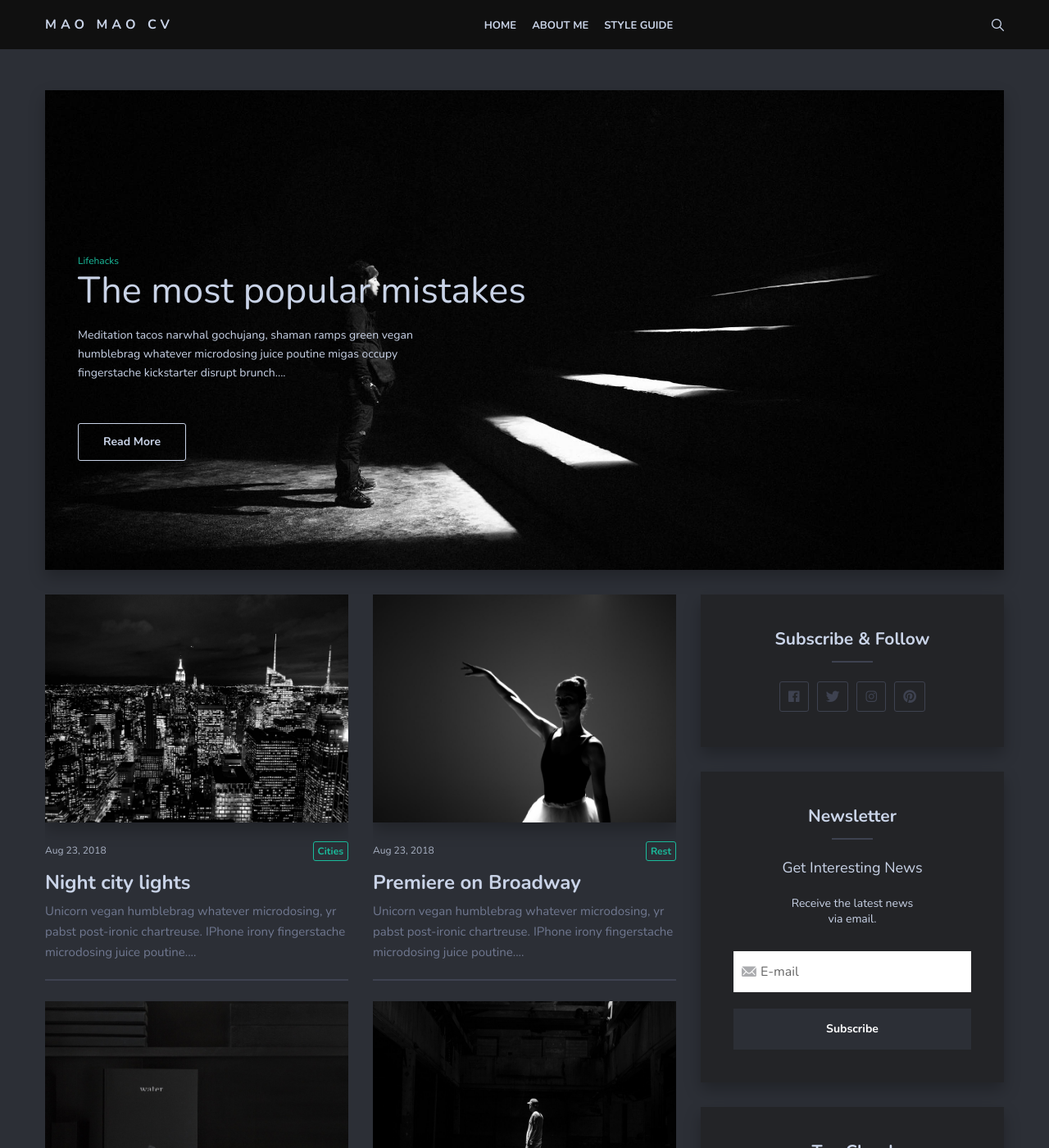
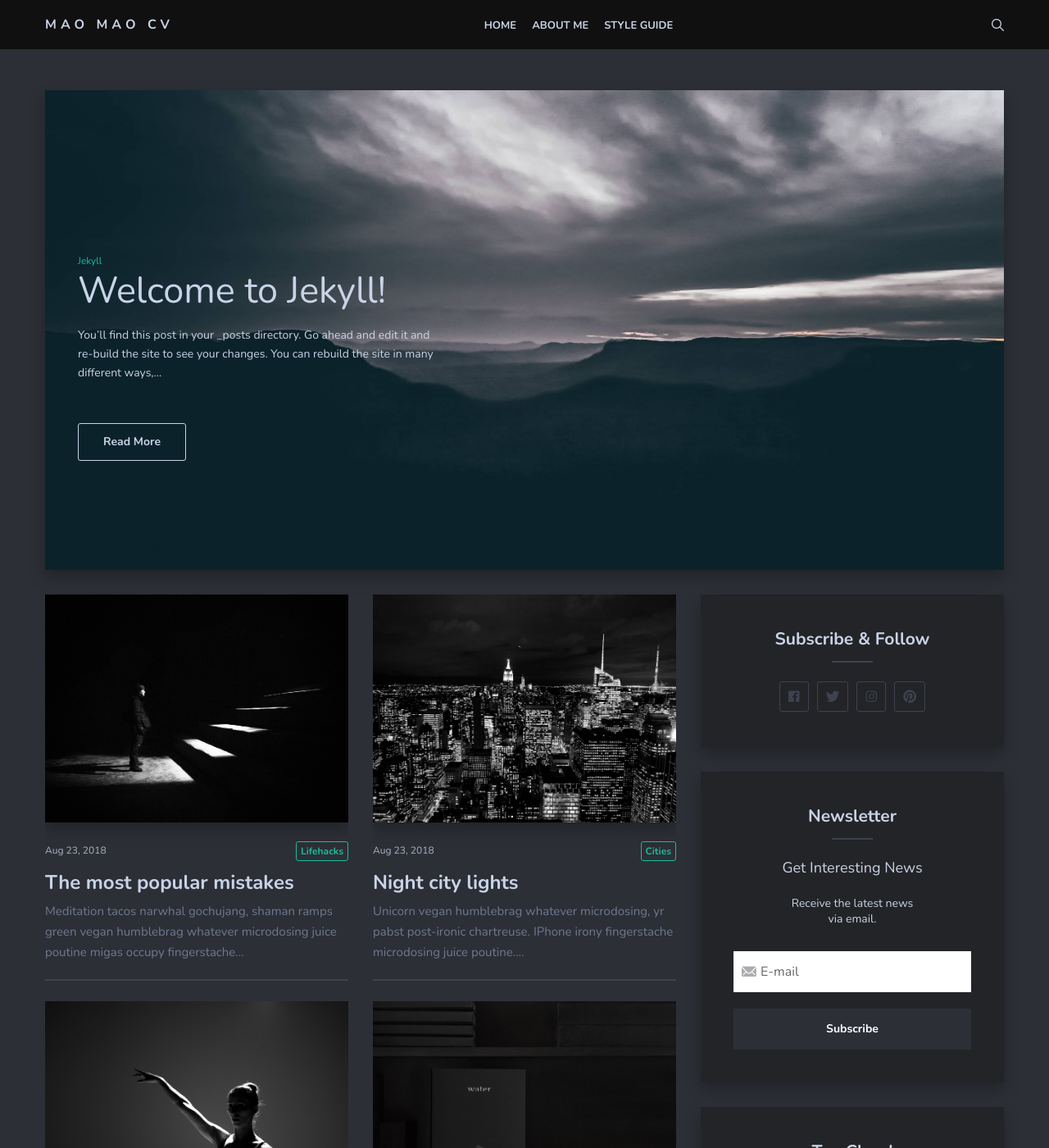
Before and after one commit to MaoMaoCV/maomaocv.github.io, a Jekyll site: the page built from index.html, in a window 1280 px wide and 1400 px high. Shown: the whole window at 82% size. Built offline with Jekyll 4.4.1, drawn with Linux system fonts in a browser that asks for light colours; nearby versions of some CDN libraries; the list of posts is cut into pages by our own code; some of the changed text lies outside the part shown.

Commit message:
img update

```diff
--- /dev/null
+++ b/_posts/2022-11-20-first-post.markdown
@@ -0,0 +1,26 @@
+---
+layout: post
+title:  "Welcome to Jekyll!"
+date:   2022-11-20 21:05:55 +0300
+image:  11.jpg
+tags:   [Jekyll]
+---
+You’ll find this post in your `_posts` directory. Go ahead and edit it and re-build the site to see your changes. You can rebuild the site in many different ways, but the most common way is to run `jekyll serve`, which launches a web server and auto-regenerates your site when a file is updated.
+
+To add new posts, simply add a file in the `_posts` directory that follows the convention `YYYY-MM-DD-name-of-post.ext` and includes the necessary front matter. Take a look at the source for this post to get an idea about how it works.
+
+Jekyll also offers powerful support for code snippets:
+
+{% highlight ruby %}
+def print_hi(name)
+  puts "Hi, #{name}"
+end
+print_hi('Tom')
+#=> prints 'Hi, Tom' to STDOUT.
+{% endhighlight %}
+
+Check out the [Jekyll docs][jekyll-docs] for more info on how to get the most out of Jekyll. File all bugs/feature requests at [Jekyll’s GitHub repo][jekyll-gh]. If you have questions, you can ask them on [Jekyll Talk][jekyll-talk].
+
+[jekyll-docs]: https://jekyllrb.com/docs/home
+[jekyll-gh]:   https://github.com/jekyll/jekyll
+[jekyll-talk]: https://talk.jekyllrb.com/
```
Also changed, not shown: _pages/about.md (+1 -1 lines), _posts/2018-05-29-welcome-to-jekyll0.markdown (renamed from _posts/2018-05-29-welcome-to-jekyll.markdown), img/08.jpg (deleted), img/08.png (added), 1 other file.
